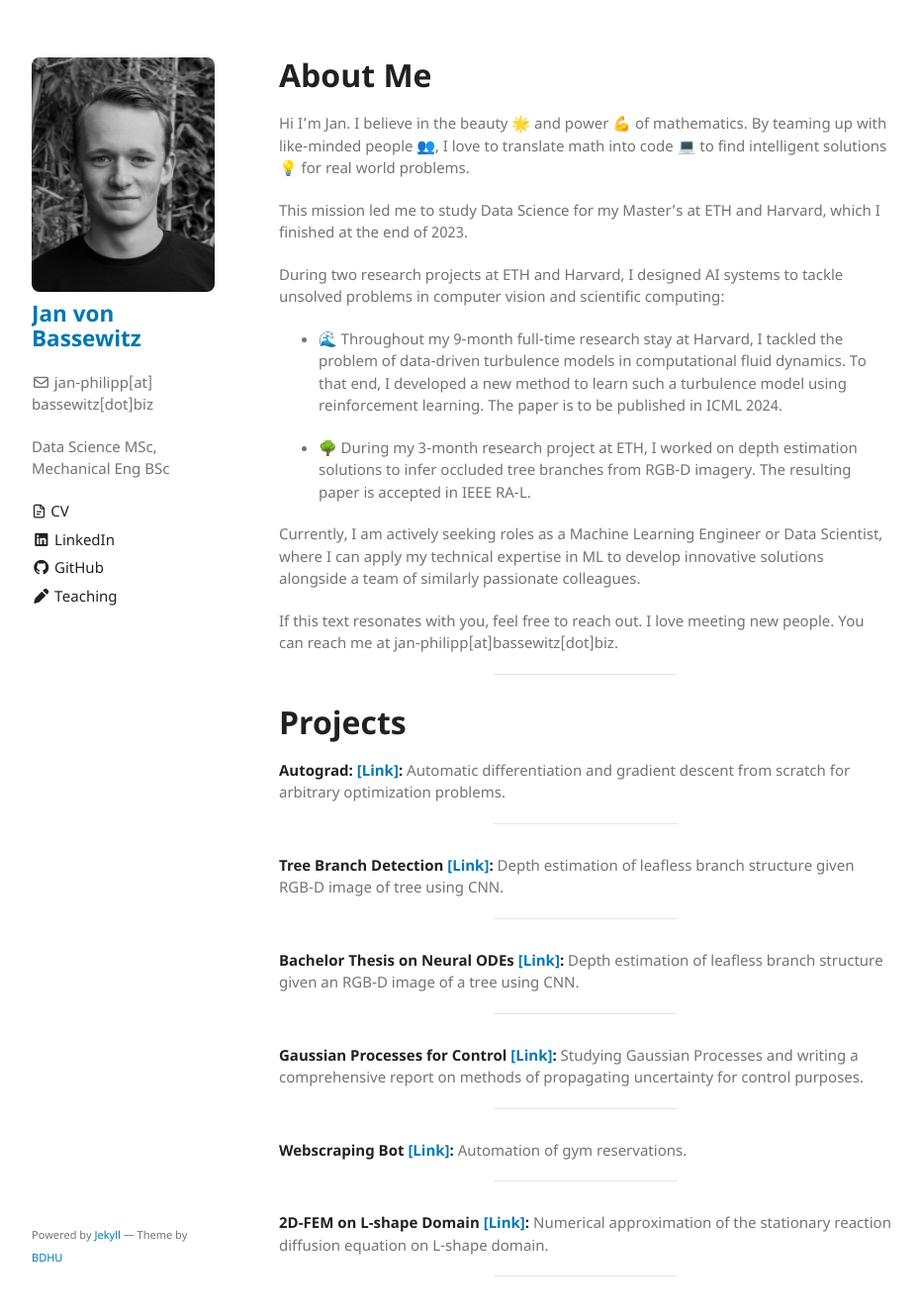
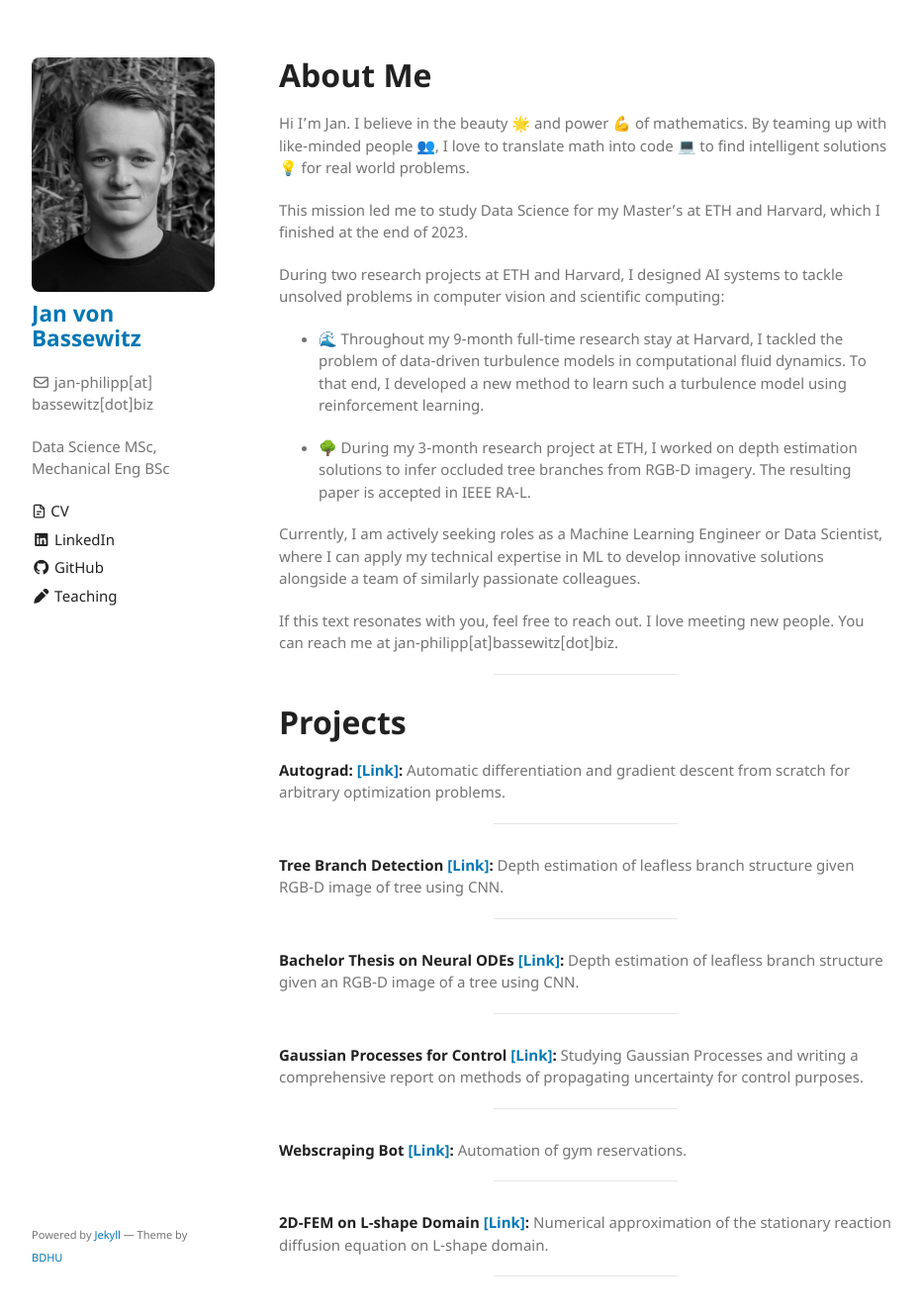
Before and after one commit to vbjan/vbjan.github.io, a Jekyll site: the page built from index.md, in a window 1280 px wide and 1350 px high. Shown: the top 1329 px of the window at 99% size, without its empty margins (173-1104 px from the left). Built offline with Jekyll 4.4.1, drawn with Linux system fonts in a browser that asks for light colours; our own code applies the rules of GitHub Pages for plain Markdown files.

Commit message:
Remove reference

```diff
--- a/index.md
+++ b/index.md
@@ -9,7 +9,7 @@ This mission led me to study Data Science for my Master's at ETH and Harvard, wh
 
 During two research projects at ETH and Harvard, I designed AI systems to tackle unsolved problems in computer vision and scientific computing:
 
-- 🌊 Throughout my 9-month full-time research stay at Harvard, I tackled the problem of data-driven turbulence models in computational fluid dynamics. To that end, I developed a new method to learn such a turbulence model using reinforcement learning. The paper is to be published in ICML 2024.
+- 🌊 Throughout my 9-month full-time research stay at Harvard, I tackled the problem of data-driven turbulence models in computational fluid dynamics. To that end, I developed a new method to learn such a turbulence model using reinforcement learning.
 
 - 🌳 During my 3-month research project at ETH, I worked on depth estimation solutions to infer occluded tree branches from RGB-D imagery. The resulting paper is accepted in IEEE RA-L.
 
```
